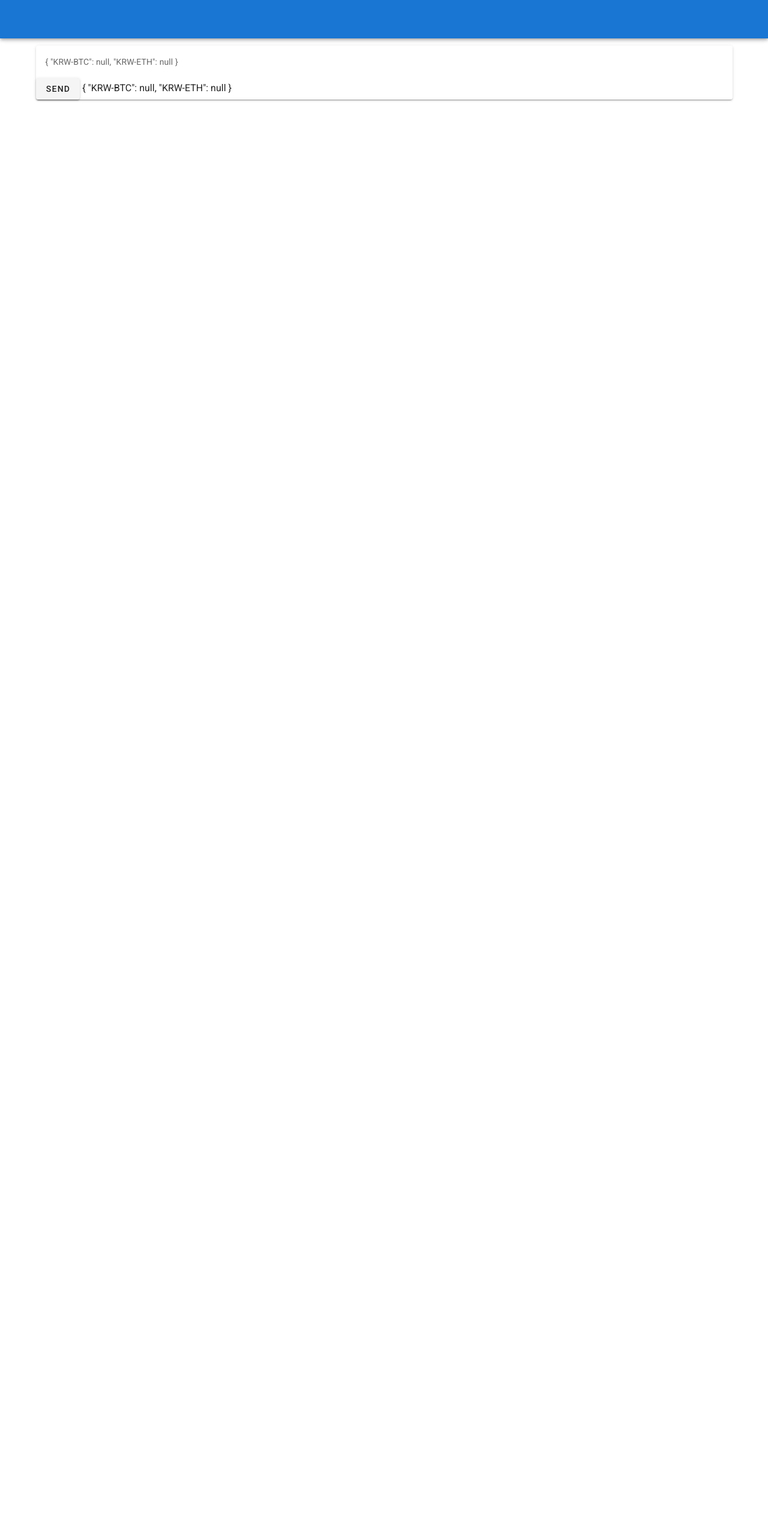
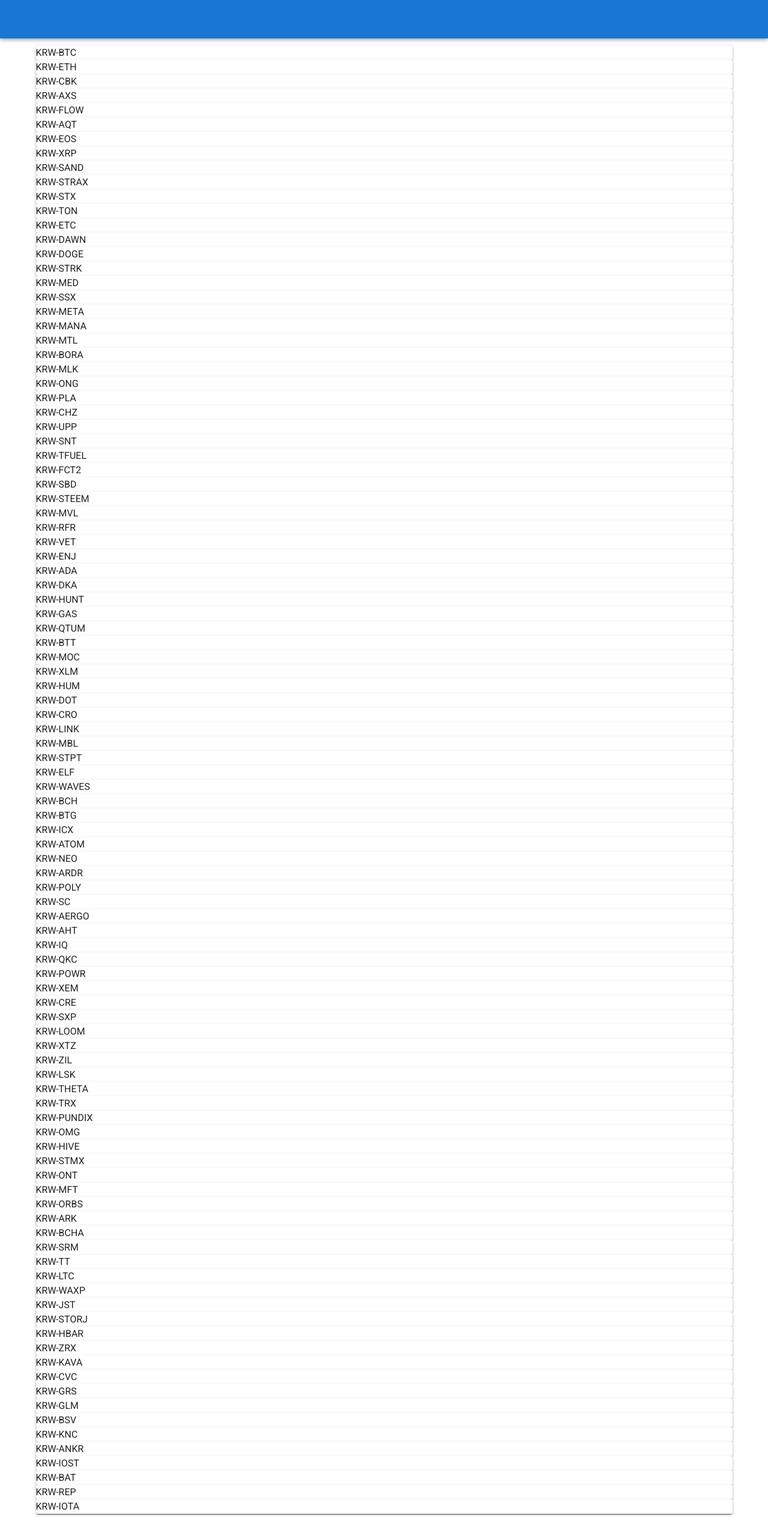
Before and after one commit to dev-Lesser/upbit-monitoring-extension, a Vue app: page / in a window 1280 px wide. Shown: the whole page at 60% size. Before the commit the page ends 800 px from the top, so only its background shows below. Built offline with nearby package versions, Linux system fonts and the light colour scheme; no server answers.

Commit message:
:construction: Add all coins

```diff
--- /dev/null
+++ b/src/assets/coins.json
@@ -0,0 +1,418 @@
+[
+    {
+        "coin" : "KRW-BTC",
+        "name" : "비트코인"
+    },
+    {
+        "coin" : "KRW-ETH",
+        "name" : "이더리움"
+    },
+    {
+        "coin" : "KRW-CBK",
+        "name" : "코박토큰"
+    },
+    {
+        "coin" : "KRW-AXS",
+        "name" : "엑시인피니티"
+    },
+    {
+        "coin" : "KRW-FLOW",
+        "name" : "플로우"
+    },
+    {
+        "coin" : "KRW-AQT",
+        "name" : "알파쿼크"
+    },
+    {
+        "coin" : "KRW-EOS",
+        "name" : "이오스"
+    },
+    {
+        "coin" : "KRW-XRP",
+        "name" : "리플"
+    },
+    {
+        "coin" : "KRW-SAND",
+        "name" : "샌드박스"
+    },
+    {
+        "coin" : "KRW-STRAX",
+        "name" : "스트라티스"
+    },
+    {
+        "coin" : "KRW-STX",
+        "name" : "스택스"
+    },
+    {
+        "coin" : "KRW-SAND",
+        "name" : "샌드박스"
+    },
+    {
+        "coin" : "KRW-TON",
+        "name" : "톤"
+    },
+    {
+        "coin" : "KRW-ETC",
+        "name" : "이더리움클래식"
+    },
+    {
+        "coin" : "KRW-DAWN",
+        "name" : "던프로토콜"
+    },
+    {
+        "coin" : "KRW-DOGE",
+        "name" : "도지코인"
+    },
+    {
+        "coin" : "KRW-STRK",
+        "name" : "스트라이크"
+    },
+    {
+        "coin" : "KRW-MED",
+        "name" : "메디블록"
+    },
+    {
+        "coin" : "KRW-SSX",
+        "name" : "썸씽"
+    },
+    {
+        "coin" : "KRW-META",
+        "name" : "메타디움"
+    },
+    {
+        "coin" : "KRW-MANA",
+        "name" : "디센트럴트럴랜드"
+    },
+    {
+        "coin" : "KRW-MTL",
+        "name" : "메탈"
+    },
+    {
+        "coin" : "KRW-BORA",
+        "name" : "보라"
+    },
+    {
+        "coin" : "KRW-MLK",
+        "name" : "밀크"
+    },
+    {
+        "coin" : "KRW-ONG",
+        "name" : "온톨로지가스"
+    },
+    {
+        "coin" : "KRW-PLA",
+        "name" : "플레이댑"
+    },
+    {
+        "coin" : "KRW-CHZ",
+        "name" : "플레이댑"
+    },
+    {
+        "coin" : "KRW-CHZ",
+        "name" : "칠리즈"
+    },
+    {
+        "coin" : "KRW-UPP",
+        "name" : "센티넬프로토콜"
+    },
+    {
+        "coin" : "KRW-SNT",
+        "name" : "스테이터스네트워크토크"
+    },
+    {
+        "coin" : "KRW-TFUEL",
+        "name" : "쎄타퓨엘"
+    },
+    {
+        "coin" : "KRW-FCT2",
+        "name" : "피르마체인"
+    },
+    {
+        "coin" : "KRW-SBD",
+        "name" : "스팀달러"
+    },
+    {
+        "coin" : "KRW-STEEM",
+        "name" : "스팀"
+    },
+    {
+        "coin" : "KRW-MVL",
+        "name" : "엠블"
+    },
+    {
+        "coin" : "KRW-RFR",
+        "name" : "리퍼리움"
+    },
+    {
+        "coin" : "KRW-VET",
+        "name" : "비체인"
+    },
+    {
+        "coin" : "KRW-ENJ",
+        "name" : "엔진코인"
+    },
+    {
+        "coin" : "KRW-ADA",
+        "name" : "에이다"
+    },
+    {
+        "coin" : "KRW-DKA",
+        "name" : "디카르고"
+    },
+    {
+        "coin" : "KRW-HUNT",
+        "name" : "헌트"
+    },
+    {
+        "coin" : "KRW-GAS",
+        "name" : "가스"
+    },
+    {
+        "coin" : "KRW-QTUM",
+        "name" : "퀀텀"
+    },
+    {
+        "coin" : "KRW-BTT",
+        "name" : "비트토렌트"
+    },
+    {
+        "coin" : "KRW-MOC",
+        "name" : "모스코인"
+    },
+    {
+        "coin" : "KRW-XLM",
+        "name" : "스텔라루멘"
+    },
+    {
+        "coin" : "KRW-HUM",
+        "name" : "휴먼스케이프"
+    },
+    {
+        "coin" : "KRW-DOT",
+        "name" : "폴카닷"
+    },
+    {
+        "coin" : "KRW-CRO",
+        "name" : "크립토닷컴체인"
+    },
+    {
+        "coin" : "KRW-LINK",
+        "name" : "체인링크"
+    },
+    {
+        "coin" : "KRW-MBL",
+        "name" : "무비블록"
+    },
+    {
+        "coin" : "KRW-STPT",
+        "name" : "에스티피"
+    },
+    {
+        "coin" : "KRW-ELF",
+        "name" : "엘프"
+    },
+    {
+        "coin" : "KRW-WAVES",
+        "name" : "웨이브"
+    },
+    {
+        "coin" : "KRW-BCH",
+        "name" : "비트코인캐시"
+    },
+    {
+        "coin" : "KRW-BTG",
+        "name" : "비트코인골드"
+    },
+    {
+        "coin" : "KRW-ICX",
+        "name" : "아이콘"
+    },
+    {
+        "coin" : "KRW-ATOM",
+        "name" : "코스모스"
+    },
+    {
+        "coin" : "KRW-NEO",
+        "name" : "네오"
+    },
+    {
+        "coin" : "KRW-ARDR",
+        "name" : "아더"
+    },
+    {
+        "coin" : "KRW-POLY",
+        "name" : "폴리매쓰"
+    },
+    {
+        "coin" : "KRW-SC",
+        "name" : "시아코인"
+    },
+    {
+        "coin" : "KRW-AERGO",
+        "name" : "아르고"
+    },
+    {
+        "coin" : "KRW-AHT",
+        "name" : "아하토큰"
+    },
+    {
+        "coin" : "KRW-IQ",
+        "name" : "에브리피디아"
+    },
+    {
+        "coin" : "KRW-QKC",
+        "name" : "쿼크체인"
+    },
+    {
+        "coin" : "KRW-POWR",
+        "name" : "파워렛저"
+    },
+    {
+        "coin" : "KRW-XEM",
+        "name" : "넴"
+    },
+    {
+        "coin" : "KRW-CRE",
+        "name" : "캐리프로토콜"
+    },
+    {
+        "coin" : "KRW-SXP",
+        "name" : "스와이프"
+    },
+    {
+        "coin" : "KRW-LOOM",
+        "name" : "룸네트워크"
+    },
+    {
+        "coin" : "KRW-XTZ",
+        "name" : "테조스"
+    },
+    {
+        "coin" : "KRW-ZIL",
+        "name" : "질리카"
+    },
+    {
+        "coin" : "KRW-LSK",
+        "name" : "리스크"
+    },
+    {
+        "coin" : "KRW-THETA",
+        "name" : "쎄타토큰"
+    },
+    {
+        "coin" : "KRW-TRX",
+        "name" : "트론"
+    },
+    {
+        "coin" : "KRW-PUNDIX",
+        "name" : "펀디엑스"
+    },
+    {
+        "coin" : "KRW-OMG",
+        "name" : "오미세고"
+    },
+    {
+        "coin" : "KRW-HIVE",
+        "name" : "하이브"
+    },
+    {
+        "coin" : "KRW-STMX",
+        "name" : "스톰엑스"
+    },
+    {
+        "coin" : "KRW-ONT",
+        "name" : "온톨로지"
+    },
+    {
+        "coin" : "KRW-MFT",
+        "name" : "메인프레임"
+    },
+    {
+        "coin" : "KRW-ORBS",
+        "name" : "오브스"
+    },
+    {
+        "coin" : "KRW-ARK",
+        "name" : "아크"
+    },
+    {
+        "coin" : "KRW-BCHA",
+        "name" : "비트코인캐시에이비씨"
+    },
+    {
+        "coin" : "KRW-SRM",
+        "name" : "세럼"
+    },
+    {
+        "coin" : "KRW-TT",
+        "name" : "썬더토큰"
+    },
+    {
+        "coin" : "KRW-LTC",
+        "name" : "라이트코인"
+    },
+    {
+        "coin" : "KRW-WAXP",
+        "name" : "왁스"
+    },
+    {
+        "coin" : "KRW-JST",
+        "name" : "저스트"
+    },
+    {
+        "coin" : "KRW-STORJ",
+        "name" : "스토리지"
+    },
+    {
+        "coin" : "KRW-HBAR",
+        "name" : "헤데라해시크래프"
+    },
+    {
+        "coin" : "KRW-ZRX",
+        "name" : "제로엑스"
+    },
+    {
+        "coin" : "KRW-KAVA",
+        "name" : "카바"
+    },
+    {
+        "coin" : "KRW-CVC",
+        "name" : "시빅"
+    },
+    {
+        "coin" : "KRW-GRS",
+        "name" : "크로스톨코인"
+    },
+    {
+        "coin" : "KRW-GLM",
+        "name" : "골렘"
+    },
+    {
+        "coin" : "KRW-BSV",
+        "name" : "비트코인에스브이"
+    },
+    {
+        "coin" : "KRW-KNC",
+        "name" : "카이버네트워크"
+    },
+    {
+        "coin" : "KRW-ANKR",
+        "name" : "앵커"
+    },
+    {
+        "coin" : "KRW-IOST",
+        "name" : "아이오에스티"
+    },
+    {
+        "coin" : "KRW-BAT",
+        "name" : "베이직어텐션토큰"
+    },
+    {
+        "coin" : "KRW-REP",
+        "name" : "어거"
+    },
+    {
+        "coin" : "KRW-IOTA",
+        "name" : "아이오타"
+    }
+]
--- /dev/null
+++ b/src/components/CoinBox.vue
@@ -0,0 +1,20 @@
+<template>
+    <v-card>
+        <div>
+        {{ coin }}
+        </div>
+        <div>
+        {{ price }}
+        </div>
+    </v-card>
+</template>
+
+<script>
+
+export default ({
+    props:{
+        coin: String,
+        price: Number,
+    }
+})
+</script>
--- a/src/components/HelloWorld.vue
+++ b/src/components/HelloWorld.vue
@@ -3,11 +3,8 @@
     <v-layout wrap>
       <v-flex xs12 >
         <v-card>
-          <v-card-subtitle>
-            {{upbit}}
-          </v-card-subtitle>
-          <v-btn v-on:click="send()">send</v-btn>
-          {{upbit}}
+
+          <coin-box v-for="price,coin in upbit" :coin="coin" :price="price" :key="coin"/>
         </v-card>
       </v-flex>
     </v-layout>
@@ -17,21 +14,33 @@
 <script>
 import { w3cwebsocket as W3CWebSocket } from "websocket";
 import encoding from "text-encoding";
+import CoinBox from "@/components/CoinBox"
+import coinList from "@/assets/coins.json"
   export default {
     name: 'HelloWorld',
-
+    components:{
+      CoinBox
+    },
     data: () => ({
-      upbit: {
-        "KRW-BTC": null, "KRW-ETH": null,
-      }
+      coins: coinList,
+      coinNames : [],
+      coinCode:[],
+      upbit: {}
     }),
+    async created(){
+      this.coins.map(data => {
+        this.coinNames.push(data.coin)
+      })
+      this.coinNames.map(data => {
+        this.upbit[data] = undefined
+      })
+      console.log(this.upbit)
+    },
     async mounted(){
       this.connection = new W3CWebSocket("wss://api.upbit.com/websocket/v1")
       this.connection.binaryType = "arraybuffer";
       let self = this;
       this.connection.onmessage = function(event) {
-        // console.log(event)
-
         const enc = new encoding.TextDecoder("utf-8");
         const arr = new Uint8Array(event.data);
         const data = JSON.parse(enc.decode(arr));
@@ -39,26 +48,26 @@
         self.upbit[data.cd] = data.tp
       }
 
-      this.connection.onopen = function(event) {
-        console.log(event)
-        console.log("Successfully connected to the echo websocket server...")
+      this.connection.onopen = function() {
+        var subscribe_fmt = JSON.stringify([
+            {'ticket' :'test'},
+            {
+                "type": "ticker", // ticker -> 현재가, trade -> 체결, orderbook => 호가
+                "codes":self.coinNames, // 수신 시세 종목 정보 (대문자)
+                "isOnlyRealtime": true // 실시간 시세만
+            },
+            {"format":"SIMPLE"} //# simple -> 간소화,
+        ])
+
+        self.connection.send(subscribe_fmt)
       }
+
 
       },
 
   methods:{
     send(){
-      var subscribe_fmt = JSON.stringify([
-            {'ticket' :'test'},
-            {
-                "type": "ticker", // ticker -> 현재가, trade -> 체결, orderbook => 호가
-                "codes":["KRW-BTC", "KRW-ETH"], // 수신 시세 종목 정보 (대문자)
-                "isOnlyRealtime": true // 실시간 시세만
-            },
-            {"format":"SIMPLE"} //# simple -> 간소화,
-        ])
 
-        this.connection.send(subscribe_fmt)
     }
   }
   }
```
Also changed, not shown: manifest.json (added).
